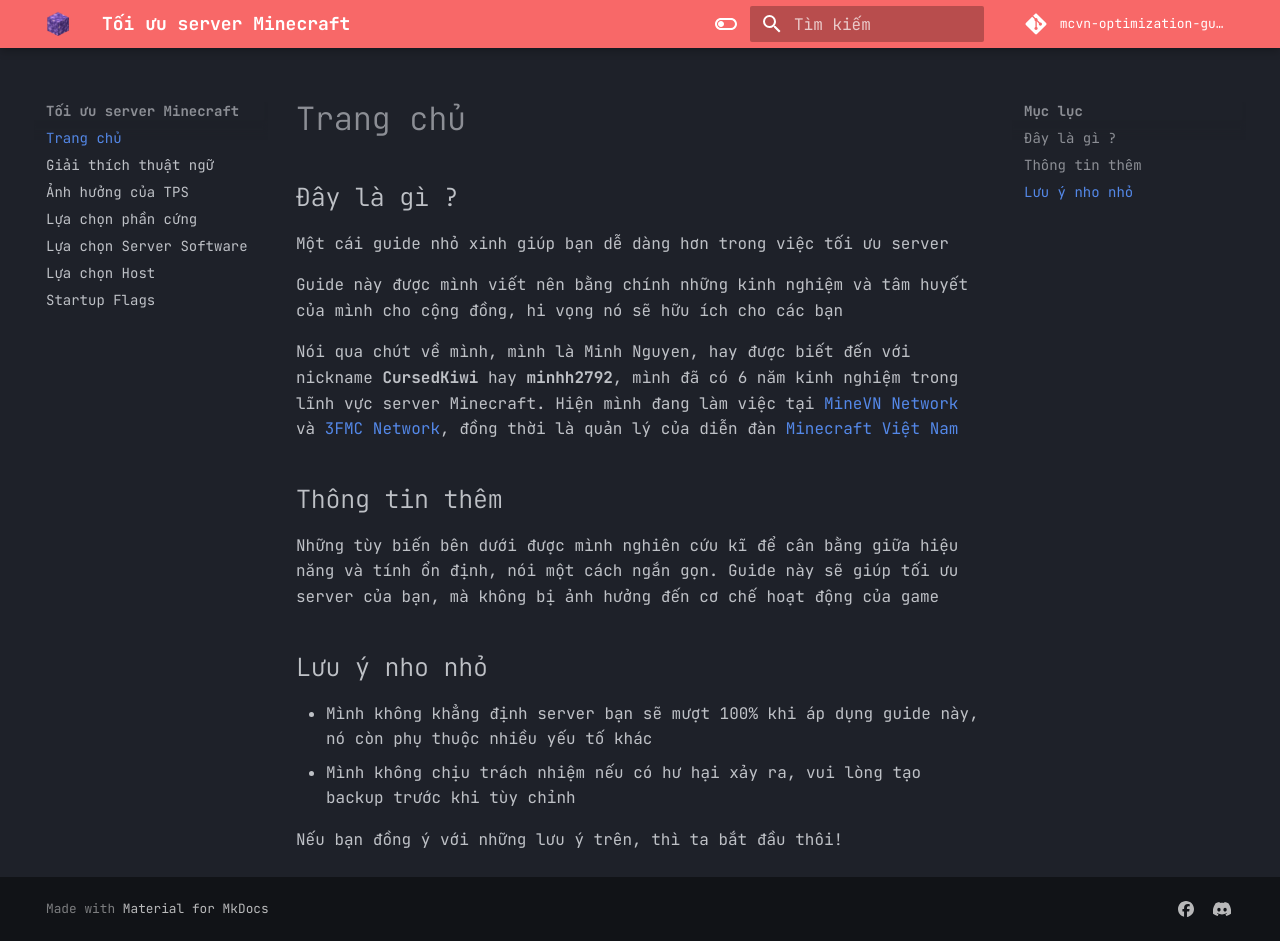
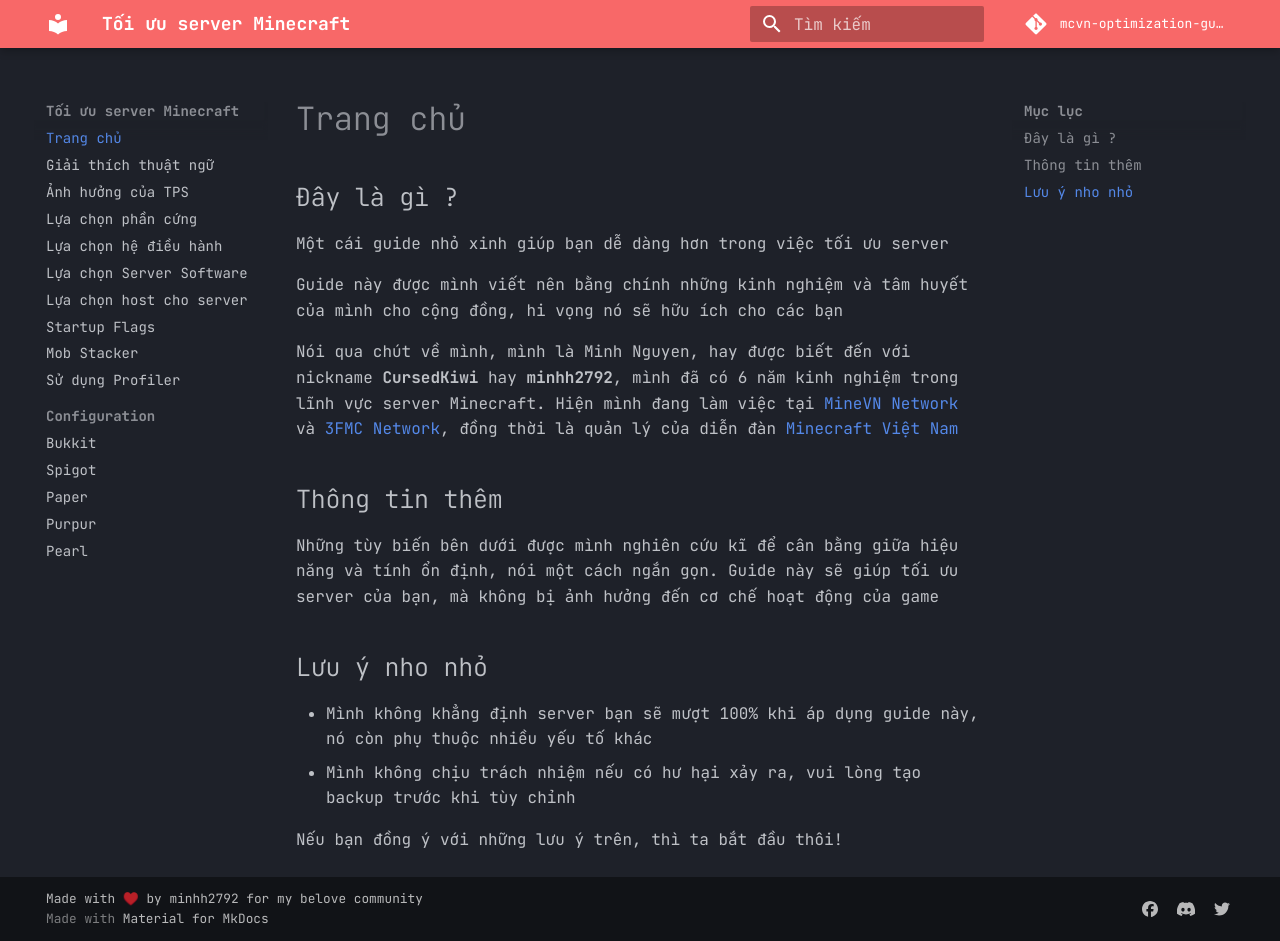
Before and after one commit to minhh2792/mcvn-optimization-guide, an MkDocs documentation site: the page built from docs/index.md, in a window 1280 px wide and 941 px high. Built offline with MkDocs 1.6.1 and Material for MkDocs 9.7.7, drawn with Linux system fonts in a browser that asks for light colours; comment, search, counter and statistics services are not loaded.

Commit message:
Update mkdocs.yml

```diff
--- a/mkdocs.yml
+++ b/mkdocs.yml
@@ -1,38 +1,39 @@
 site_name: Tối ưu server Minecraft
 site_author: minhh2792
-site_description: >-
-  Tối ưu server Minecraft
-  Giúp bạn dễ dàng hơn trong việc tối ưu server
+site_description: Một chiếc guide nhỏ xinh giúp bạn dễ dàng hơn trong việc tối ưu server
 site_url: https://minhh2792.is-a.dev/mcvn-optimization-guide/
 nav:
-    - Trang chủ: index.md
-    - Giải thích thuật ngữ: term-explanation.md
-    - Ảnh hưởng của TPS: tps-lag.md
-    - Lựa chọn phần cứng: choosing-hardware.md
-    - Lựa chọn Server Software: choosing-server-software.md
-    - Lựa chọn Host: choosing-a-host.md
-    - Startup Flags: startup-flags.md
+  - Trang chủ: index.md
+  - Giải thích thuật ngữ: term-explanation.md
+  - Ảnh hưởng của TPS: tps-lag.md
+  - Lựa chọn phần cứng: choosing-hardware.md
+  - Lựa chọn hệ điều hành: choosing-os.md
+  - Lựa chọn Server Software: choosing-server-software.md
+  - Lựa chọn host cho server: choosing-a-host.md
+  - Startup Flags: startup-flags.md
+  - Mob Stacker: mob-stacker.md
+  - Sử dụng Profiler: profiler-tools.md
+  - "Configuration":
+      - "Bukkit": "configuration/bukkit.md"
+      - "Spigot": "configuration/spigot.md"
+      - "Paper": "configuration/paper.md"
+      - "Purpur": "configuration/purpur.md"
+      - "Pearl": "configuration/pearl.md"
 
 theme:
   name: material
   language: vi
-  logo: assets/logo.png
-  favicon: assets/images/favicon.png
+  favicon: assets/images/favicon.ico
   custom_dir: overrides
-  theme:
   palette:
-    - media: "(prefers-color-scheme: light)"
-      scheme: slate
-      toggle:
-        icon: material/toggle-switch-off-outline
-        name: Switch to dark mode
-    - media: "(prefers-color-scheme: dark)"
-      scheme: default
-      toggle:
-        icon: material/toggle-switch
-        name: Switch to light mode
+    scheme: slate
   font:
     text: Jetbrains Mono
+  features:
+    - navigation.instant
+    - navigation.tracking
+    - navigation.sections
+    - navigation.expand
 
 extra_css:
   - stylesheets/extra.css
@@ -43,7 +44,20 @@
       link: https://facebook.com/minhh2792
     - icon: fontawesome/brands/discord
       link: https://discord.com/users/541245686478536726
+    - icon: fontawesome/brands/twitter
+      link: https://twitter.com/minhh2792
 
 repo_url: https://github.com/minhh2792/mcvn-optimization-guide
 repo_name: mcvn-optimization-guide
-edit_uri: edit/main
+edit_uri: edit/main/docs
+
+markdown_extensions:
+  - admonition
+  - pymdownx.details
+  - pymdownx.superfences
+  - attr_list
+  - pymdownx.emoji:
+      emoji_index: !!python/name:materialx.emoji.twemoji
+      emoji_generator: !!python/name:materialx.emoji.to_svg
+
+copyright: Made with ♥️ by minhh2792 for my belove community
```
